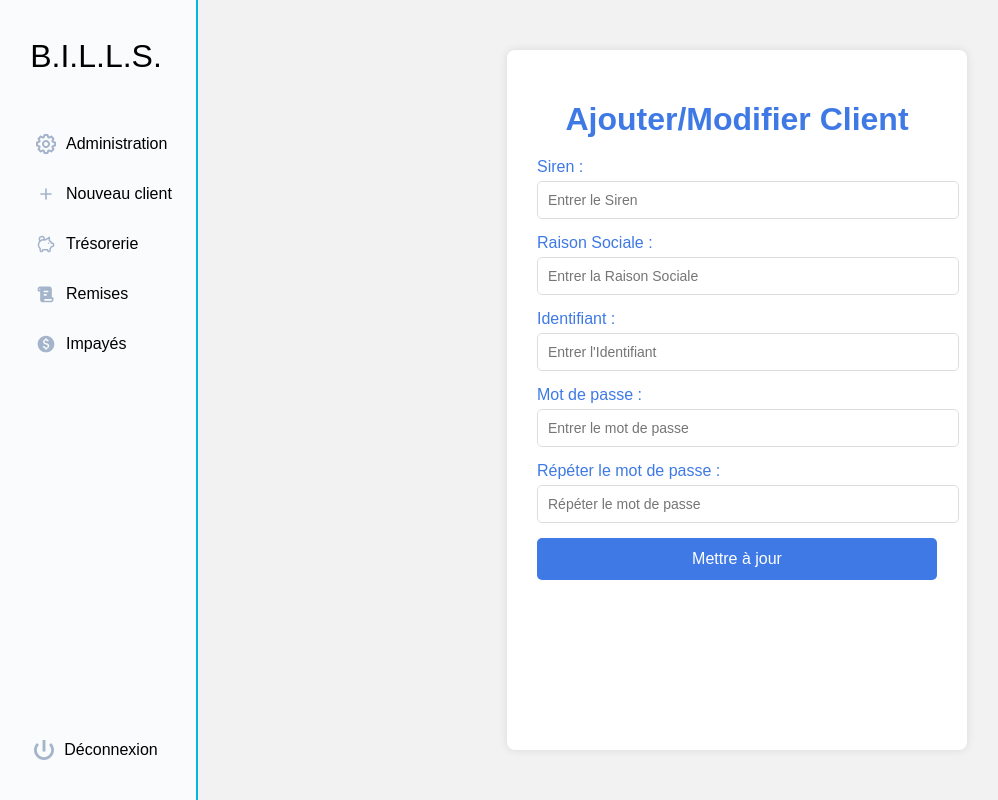
After one commit to Galaktik-hub/B2-S3-BILLS, a PHP site: page /account.php in a window 1280 px wide. The commit adds this page. Shown: the whole page, without its empty margins (4-1002 px from the left). Run offline with PHP 8.4, Linux system fonts and the light colour scheme; a user stored in the database is signed in.

Commit message:
- Add account page - Remove all header - Rename header login function

```diff
--- /dev/null
+++ b/Css/account.css
@@ -0,0 +1,72 @@
+body {
+    font-family: Arial, sans-serif;
+    background-color: #f2f2f2;
+    margin: 0;
+    padding: 0;
+}
+
+.form-container {
+    width: 400px;
+    margin: 50px auto;
+    padding: 30px;
+    background-color: #fff;
+    box-shadow: 0px 0px 10px rgba(0, 0, 0, 0.1);
+    border-radius: 8px;
+}
+
+h1 {
+    color: #3E79E5;
+    text-align: center;
+    margin-bottom: 20px;
+}
+
+.form-group {
+    margin-bottom: 15px;
+}
+
+label {
+    display: block;
+    color: #3E79E5;
+    margin-bottom: 5px;
+}
+
+input[type="text"], input[type="password"] {
+    width: 100%;
+    padding: 10px;
+    border: 1px solid #ddd;
+    border-radius: 5px;
+    font-size: 14px;
+}
+
+input[type="text"]:focus, input[type="password"]:focus {
+    border-color: #01B8E3;
+    outline: none;
+}
+
+button.btn-submit {
+    width: 100%;
+    padding: 12px;
+    background-color: #3E79E5;
+    color: white;
+    border: none;
+    border-radius: 5px;
+    font-size: 16px;
+    cursor: pointer;
+    transition: background-color 0.3s ease;
+}
+
+button.btn-submit:hover {
+    background-color: #01B8E3;
+}
+
+p.success {
+    color: green;
+    text-align: center;
+    margin-top: 10px;
+}
+
+p.error {
+    color: red;
+    text-align: center;
+    margin-top: 10px;
+}
--- /dev/null
+++ b/account.php
@@ -0,0 +1,95 @@
+<?php
+session_start();
+include('function.php');
+include('connexion.php');
+include('navbar.php');
+checkIsUser();
+
+if ($_SERVER['REQUEST_METHOD'] == 'POST') {
+    $siren = !empty($_POST['siren']) ? $_POST['siren'] : null;
+    $raisonSociale = !empty($_POST['raisonSociale']) ? $_POST['raisonSociale'] : null;
+    $identifiant = !empty($_POST['identifiant']) ? $_POST['identifiant'] : null;
+    $motDePasse = !empty($_POST['motDePasse']) ? $_POST['motDePasse'] : null;
+    $repeatMotDePasse = !empty($_POST['repeatMotDePasse']) ? $_POST['repeatMotDePasse'] : null;
+
+    // Validation des mots de passe
+    if ($motDePasse !== $repeatMotDePasse) {
+        echo "<p class='error'>Les mots de passe ne correspondent pas.</p>";
+    } else {
+        // Mise à jour ou ajout du client dans la base de données selon les champs remplis
+        $query = "UPDATE clients SET ";
+        $fields = [];
+
+        if ($siren) {
+            $fields[] = "siren = '$siren'";
+        }
+        if ($raisonSociale) {
+            $fields[] = "raison_sociale = '$raisonSociale'";
+        }
+        if ($identifiant) {
+            $fields[] = "identifiant = '$identifiant'";
+        }
+        if ($motDePasse) {
+            $hashed_password = password_hash($motDePasse, PASSWORD_DEFAULT);
+            $fields[] = "mot_de_passe = '$hashed_password'";
+        }
+
+        if (!empty($fields)) {
+            $query .= implode(', ', $fields) . " WHERE client_id = ".$_SESSION['client_id'];
+            $result = mysqli_query($conn, $query);
+
+            if ($result) {
+                echo "<p class='success'>Informations mises à jour avec succès.</p>";
+            } else {
+                echo "<p class='error'>Erreur lors de la mise à jour des informations.</p>";
+            }
+        }
+    }
+}
+?>
+
+<!DOCTYPE html>
+<html lang="fr">
+<head>
+    <meta charset="UTF-8">
+    <meta name="viewport" content="width=device-width, initial-scale=1.0">
+    <link rel="stylesheet" href="Css/account.css">
+    <title>Modifier Informations Client</title>
+</head>
+<body>
+
+<div class="form-container">
+    <h1>Ajouter/Modifier Client</h1>
+
+    <form method="POST" action="">
+        <div class="form-group">
+            <label for="siren">Siren :</label>
+            <input type="text" id="siren" name="siren" placeholder="Entrer le Siren">
+        </div>
+
+        <div class="form-group">
+            <label for="raisonSociale">Raison Sociale :</label>
+            <input type="text" id="raisonSociale" name="raisonSociale" placeholder="Entrer la Raison Sociale">
+        </div>
+
+        <div class="form-group">
+            <label for="identifiant">Identifiant :</label>
+            <input type="text" id="identifiant" name="identifiant" placeholder="Entrer l'Identifiant">
+        </div>
+
+        <div class="form-group">
+            <label for="motDePasse">Mot de passe :</label>
+            <input type="password" id="motDePasse" name="motDePasse" placeholder="Entrer le mot de passe">
+        </div>
+
+        <div class="form-group">
+            <label for="repeatMotDePasse">Répéter le mot de passe :</label>
+            <input type="password" id="repeatMotDePasse" name="repeatMotDePasse" placeholder="Répéter le mot de passe">
+        </div>
+
+        <button type="submit" class="btn-submit">Mettre à jour</button>
+    </form>
+</div>
+
+</body>
+</html>
--- a/function.php
+++ b/function.php
@@ -18,50 +18,7 @@ function checkIsPO(){
     }
 }
 
-function head(){
-
-    $forPO = (isset($_SESSION['isProductOwner']) && $_SESSION['isProductOwner'])? "<a href='productOwnerToClient.php'><button type='button' class='retour' ><p class='texte'>Espace Product Owner</p></button></a>" :"";
-    echo "<header>
-        <div class='superieur'>
-            Bonjour ".$_SESSION['raisonSociale'].
-
-        "$forPO
-            <a href='deconnexion.php'><button type='button' class='deconnexion' ><p class='texte'>Déconnexion</p></button></a>
-        </div>
-        <div class='inferieur'>
-            <a href='home.php' class='direction'><button type='button' class='nav'><p class='texte'>Accueil</p></button></a>
-            <a href='remise.php' class='direction'><button type='button' class='nav'><p class='texte'>Remises</p></button></a>
-            <a href='impaye.php' class='direction'><button type='button' class='nav'><p class='texte'>Impayés</p></button></a>
-            <a href='stats.php' class='direction'><button type='button' class='nav'><p class='texte'>Statistiques</p></button></a>
-        </div>
-        <hr>
-    </header>";
-}
-
-function head_A($po){
-    echo "<header>
-        <div class='superieur'>
-            Bonjour ".$_SESSION['raisonSociale']. "
-            <a href='deconnexion.php'><button type='button' class='deconnexion' ><p class='texte'>Déconnexion</p></button></a>
-        </div>
-        <div class='inferieur'>
-            <a href='admin.php' class='direction'><button type='button' class='nav'><p class='texte'>Administration</p></button></a>
-
-            <a href='insertClient.php' class='direction'><button type='button' class='nav'><p class='texte'>Insérer un nouveau client</p></button></a>";
-
-            if($po==1){
-                echo "
-            <a href='productOwner.php' class='direction'><button type='button' class='nav'><p class='texte'>Trésorerie</p></button></a>
-            <a href='productOwnerRemise.php' class='direction'><button type='button' class='nav'><p class='texte'>Remises</p></button></a>
-            <a href='productOwnerImpaye.php' class='direction'><button type='button' class='nav'><p class='texte'>Impayés</p></button></a>";
-            }
-            echo"
-            </div>
-        <hr>
-    </header>";
-}
-
-function head_C(){
+function head_login(){
     echo "
         <header class='superieur'>
             <h2 class='titre_h'> B.I.L.L.S. <h2>
@@ -98,7 +55,7 @@ function nav_client() {
                     <p>Statistiques</p>
                 </li>
             </a>
-            <a href='#' class='nav-item " . ($currentPage == '#' ? 'active' : '') . "'>
+            <a href='account.php' class='nav-item " . ($currentPage == 'account.php' ? 'active' : '') . "'>
                 <li class='item'>
                     <img src='../Image/compte.svg' alt='Icone Compte' class='icon'>
                     <p>Compte</p>
--- a/index.php
+++ b/index.php
@@ -97,7 +97,7 @@ if(isset($_POST['login'])){
     </head>
     <body>
 
-        <?php head_C()?>
+        <?php head_login()?>
         <div class="text_center">
             <form class="form-signin" action="index.php" method="post">
                 <h1 class="petit_titre">Connexion</h1>
--- a/insertClient.php
+++ b/insertClient.php
@@ -24,7 +24,6 @@
         else{
             $po=1;
         }
-         head_A($po);
          ?>
          <h3 class="titre">Insérer un client</h3>
          <div class="client">
--- a/navbar.php
+++ b/navbar.php
@@ -1,5 +1,3 @@
-
-
 <!doctype html>
 <html lang="en">
 <head>
--- a/productOwner.php
+++ b/productOwner.php
@@ -32,7 +32,6 @@
     </head>
     <body>
     <?php
-    head_A(1);
     if(isset($_POST['date'])){
         $_SESSION['home.datePO'] = $_POST['date'];
         $date = $_SESSION['home.datePO'];
--- a/productOwnerImpaye.php
+++ b/productOwnerImpaye.php
@@ -32,7 +32,7 @@ checkIsPO();
 
 </head>
 <body>
-<?php head_A(1);
+<?php //head_A(1);
 ?>
 
 
--- a/productOwnerRemise.php
+++ b/productOwnerRemise.php
@@ -33,8 +33,6 @@ checkIsPO();
     <title>Espace Product Owner</title>
 </head>
 <body>
-<?php head_A(1);
-?>
 
 
 <h3 class="titre">Remises</h3>
--- a/remise.php
+++ b/remise.php
@@ -33,8 +33,6 @@ checkIsUser();
     <title>Espace Utilisateur</title>
 </head>
 <body>
-<?php //head();
-//?>
 
 
 <h3 class="titre">Remises</h3>
--- a/stats.php
+++ b/stats.php
@@ -27,8 +27,6 @@
     <title>Statistiques</title>
 </head>
 <body>
-    <?php head();
-    ?>
     <h3 class="titre">Statistiques</h3>
     <?php
         if(isset($_GET['date'])&&isset($_GET['graph'])){
```
